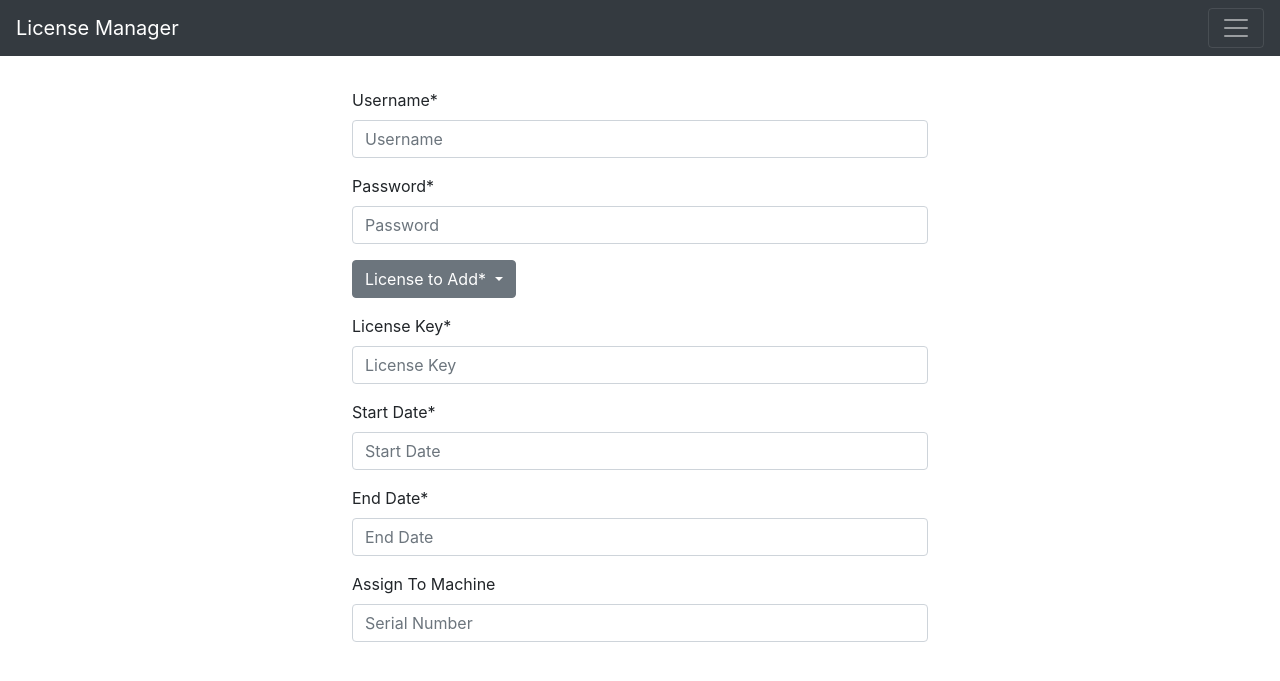
After one commit to Wild-Koala-LLC/LicenseMgmt, a Django app: page /assign_licenses in a window 1280 px wide. The commit adds this page. Shown: the top 681 px of the page. Run offline with Django 3.2, Linux system fonts and the light colour scheme; data comes from the database, SQL or seed files in the repository; both versions use the stored data as it was after the commit; some libraries are stand-ins or nearby versions.

Commit message:
Let's just flesh this guy out a little bit. New HTML pages

```diff
--- a/dashboard/static/dashboard/css/twiggy_style.css
+++ b/dashboard/static/dashboard/css/twiggy_style.css
@@ -23,5 +23,21 @@
     flex-wrap: wrap;
 }
 .visual {
+    border: 1em;
+    border-radius: 25px;
+    border-color: '#17BACA';
     width: 25%;
 }
+
+.my-form {
+    width: 90%;
+    margin: auto;
+    padding-top: 2em;
+    display: flex;
+    justify-content: center;
+    flex-wrap: wrap;
+}
+
+form {
+    width: 50%;
+}
--- /dev/null
+++ b/dashboard/templates/assign_licenses.html
@@ -0,0 +1,54 @@
+{% extends "base.html" %}
+
+{% block content %}
+{% load static %}
+<link rel="stylesheet" type="text/css" href="{% static 'dashboard/css/twiggy_style.css' %}">
+
+<div class="my-form">
+    <form>
+
+        <div class="form-group">
+          <label for="LicenseMangementUser">Username*</label>
+          <input type="text" class="form-control" id="formGroupExampleInput" placeholder="Username">
+        </div>
+
+        <div class="form-group">
+          <label for="LicenseMangementPassword">Password*</label>
+          <input type="password" class="form-control" id="formGroupExampleInput2" placeholder="Password">
+        </div>
+
+        <div class="form-group dropdown">
+            <button class="btn btn-secondary dropdown-toggle" type="button" id="dropdownMenuButton" data-toggle="dropdown" aria-haspopup="true" aria-expanded="false">
+              License to Add*
+            </button>
+            <div class="dropdown-menu" aria-labelledby="dropdownMenuButton">
+                {% for name in unique_names%}
+                    <a class="dropdown-item" href="#">{{ name }}</a>
+                {% endfor %}
+            </div>
+        </div>
+
+        <div class="form-group">
+            <label for="LicenseMangementKey">License Key*</label>
+            <input type="text" class="form-control" id="formGroupExampleInput" placeholder="License Key">
+        </div>
+
+        <div class="form-group">
+            <label for="LicenseMangementKey">Start Date*</label>
+            <input type="text" class="form-control" id="formGroupExampleInput" placeholder="Start Date">
+        </div>
+
+        <div class="form-group">
+            <label for="LicenseMangementKey">End Date*</label>
+            <input type="text" class="form-control" id="formGroupExampleInput" placeholder="End Date">
+        </div>
+
+        <div class="form-group">
+            <label for="LicenseMangementKey">Assign To Machine</label>
+            <input type="text" class="form-control" id="formGroupExampleInput" placeholder="Serial Number">
+        </div>
+
+    </form>
+</div>
+
+{% endblock %}
--- a/dashboard/templates/base.html
+++ b/dashboard/templates/base.html
@@ -27,8 +27,8 @@
     <div class="collapse navbar-collapse" id="navbarNavAltMarkup">
       <div class="navbar-nav">
         <a class="nav-item nav-link" href="/">Licenses Overview</a>
-        <a class="nav-item nav-link" href="/admin">Assign Licenses</a>
-        <a class="nav-item nav-link" href="/assigned">View Remaining Licenses</a>
+        <a class="nav-item nav-link" href="/assign_licenses">Assign Licenses</a>
+        <a class="nav-item nav-link" href="/license_details">View License Details</a>
       </div>
     </div>
   </nav>
--- a/dashboard/urls.py
+++ b/dashboard/urls.py
@@ -5,4 +5,6 @@ from . import views
 urlpatterns = [
     path('', views.index, name='index'),
     path('assigned', views.assigned, name='assigned'),
+    path('assign_licenses', views.assign_licenses, name='assign_licenses'),
+    path('license_details', views.license_details, name='license_details'),
 ]
--- a/dashboard/views.py
+++ b/dashboard/views.py
@@ -12,9 +12,7 @@ def index(request):
 
     unique = get_unique_licenses()
     license_dict = get_used_and_unused(unique)
-    print(license_dict) #It works!
-    for key, val in license_dict.items():
-        print(key, val)
+    print(license_dict)
     # I'm getting back a dictionary in this format
     # str(name) : list[int available, int used]
 
@@ -31,3 +29,15 @@ def assigned(request):
     license_list = License.objects.order_by('-pub_date')
     context = {'soldier_list':soldier_list, 'machine_list':machine_list, 'license_list':license_list}
     return render(request, 'assigned.html', context)
+
+def assign_licenses(request):
+    unique_names = get_unique_licenses()
+    print("TESTTT ==================================================================")
+    print(unique_names)
+    context = {'unique_names':unique_names}
+    return render(request, 'assign_licenses.html', context)
+
+
+def license_details(request):
+    context = {}
+    return render(request, 'license_details.html', context)
```
Also changed, not shown: dashboard/templates/license_details.html (added, +8 -0 lines), db.sqlite3.
